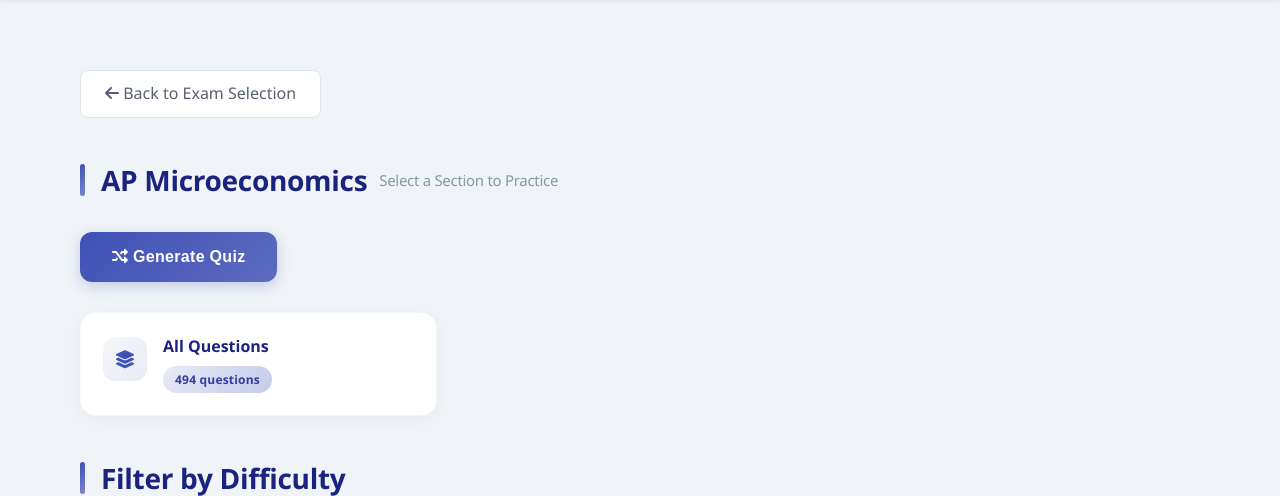
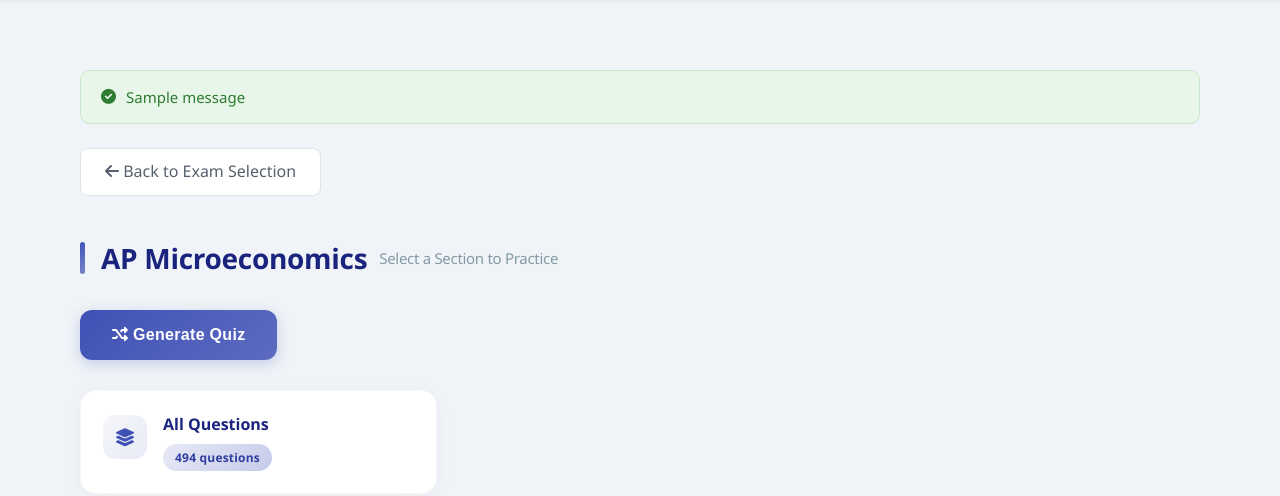
Before and after one commit to danielliusidi-ux/EconWebsite, a Flask app: a page that uses templates/select_section.html in a window 1280 px wide. Shown: the part 112-608 px from the top of the page. Run offline with Flask 3, Linux system fonts and the light colour scheme; one stand-in notice (Sample message) is shown.

Commit message:
Fix keyword search to return all matching questions and add error flash messages

```diff
--- a/app.py
+++ b/app.py
@@ -1,4 +1,4 @@
-from flask import Flask, render_template, request, session, redirect, url_for
+from flask import Flask, render_template, request, session, redirect, url_for, flash
 from flask_babel import Babel, gettext as _
 import os
 import uuid
@@ -378,16 +378,6 @@ def generate_quiz(exam_type):
         if not keywords:
             return questions
 
-        # 扩展关键词（包含同义词）
-        expanded_keywords = []
-        for kw in keywords:
-            expanded_keywords.append(kw)
-            if kw in SYNONYMS:
-                expanded_keywords.extend(SYNONYMS[kw])
-
-        # 去重
-        expanded_keywords = list(set(expanded_keywords))
-
         filtered = []
         for q in questions:
             text = ' '.join([
@@ -395,53 +385,87 @@ def generate_quiz(exam_type):
                 ' '.join(q.get('options', [])),
                 q.get('explanation', '')
             ]).lower()
-            # 只要包含任意一个关键词即可匹配
-            if any(kw in text for kw in expanded_keywords):
+
+            # 所有关键词都要匹配
+            all_match = True
+            for kw in keywords:
+                # 检查该关键词及其同义词是否都匹配
+                has_match = False
+
+                # 检查原关键词
+                if kw in text:
+                    has_match = True
+                # 检查同义词
+                elif kw in SYNONYMS:
+                    for syn in SYNONYMS[kw]:
+                        if syn in text:
+                            has_match = True
+                            break
+
+                if not has_match:
+                    all_match = False
+                    break
+
+            if all_match:
                 filtered.append(q)
+
         return filtered
 
     if sections_param:
         try:
             selected_sections = json.loads(sections_param)
-            # 按章节分组并应用关键词过滤
-            section_questions = {}
-            for s in selected_sections:
-                section_qs = [q for q in questions_all if q.get('section') == s]
-                section_questions[s] = filter_by_keywords(section_qs, keywords_param)
 
-            # 计算每个章节应该选多少题
-            num_sections = len(selected_sections)
-            questions_per_section = count // num_sections
-            remaining_questions = count % num_sections
+            # 如果有关键词搜索，先找出所有符合关键词的题目，然后随机选择
+            if keywords_param:
+                # 先从选中的章节中找出所有符合关键词的题目
+                all_matching_questions = []
+                for s in selected_sections:
+                    section_qs = [q for q in questions_all if q.get('section') == s]
+                    filtered_qs = filter_by_keywords(section_qs, keywords_param)
+                    all_matching_questions.extend(filtered_qs)
 
-            # 从每个章节均匀随机挑选题目
-            for i, s in enumerate(selected_sections):
-                q_list = section_questions[s]
-                # 第一个 remaining_questions 个章节多拿1题
-                num_to_take = questions_per_section + (1 if i < remaining_questions else 0)
-                # 确保不超过该章节的题目数量
-                num_to_take = min(num_to_take, len(q_list))
                 # 随机打乱并选择
-                random.shuffle(q_list)
-                selected_questions.extend(q_list[:num_to_take])
+                random.shuffle(all_matching_questions)
+                selected_questions = all_matching_questions[:count]
+            else:
+                # 没有关键词搜索时，按章节均匀分配题目
+                section_questions = {}
+                for s in selected_sections:
+                    section_qs = [q for q in questions_all if q.get('section') == s]
+                    section_questions[s] = section_qs
 
-            # 最后打乱所有选中的题目顺序
-            random.shuffle(selected_questions)
+                # 计算每个章节应该选多少题
+                num_sections = len(selected_sections)
+                questions_per_section = count // num_sections
+                remaining_questions = count % num_sections
 
-            # 如果题数不够，用第一个章节的题补足（也应用关键词过滤）
-            if len(selected_questions) < count and selected_sections:
-                first_section = selected_sections[0]
-                first_section_questions = [q for q in questions_all if q.get('section') == first_section]
-                first_section_questions = filter_by_keywords(first_section_questions, keywords_param)
-                random.shuffle(first_section_questions)
-                for q in first_section_questions:
-                    if len(selected_questions) >= count:
-                        break
-                    if q not in selected_questions:
-                        selected_questions.append(q)
+                # 从每个章节均匀随机挑选题目
+                for i, s in enumerate(selected_sections):
+                    q_list = section_questions[s]
+                    # 第一个 remaining_questions 个章节多拿1题
+                    num_to_take = questions_per_section + (1 if i < remaining_questions else 0)
+                    # 确保不超过该章节的题目数量
+                    num_to_take = min(num_to_take, len(q_list))
+                    # 随机打乱并选择
+                    random.shuffle(q_list)
+                    selected_questions.extend(q_list[:num_to_take])
 
-            # 确保题数不超过要求
-            selected_questions = selected_questions[:count]
+                # 最后打乱所有选中的题目顺序
+                random.shuffle(selected_questions)
+
+                # 如果题数不够，用第一个章节的题补足
+                if len(selected_questions) < count and selected_sections:
+                    first_section = selected_sections[0]
+                    first_section_questions = [q for q in questions_all if q.get('section') == first_section]
+                    random.shuffle(first_section_questions)
+                    for q in first_section_questions:
+                        if len(selected_questions) >= count:
+                            break
+                        if q not in selected_questions:
+                            selected_questions.append(q)
+
+                # 确保题数不超过要求
+                selected_questions = selected_questions[:count]
 
         except (json.JSONDecodeError, Exception):
             # 如果解析失败，回退到单个章节或所有题目的模式
@@ -461,6 +485,21 @@ def generate_quiz(exam_type):
         questions = filter_by_keywords(questions, keywords_param)
         random.shuffle(questions)
         selected_questions = questions[:count]
+
+    # 检查是否有题目被选中
+    if not selected_questions:
+        if keywords_param:
+            flash(f"No questions found matching keywords: '{keywords_param}'. Please try different keywords.", "error")
+        else:
+            flash("No questions found. Please try again.", "error")
+
+        # 重定向回选择页面
+        if exam_type == 'ap_micro':
+            return redirect(url_for('select_section_ap_micro'))
+        elif exam_type == 'ap_macro':
+            return redirect(url_for('select_section_ap_macro'))
+        else:
+            return redirect(url_for('select_exam'))
 
     # 生成共享quiz
     quiz_id = str(uuid.uuid4())
--- a/templates/select_section.html
+++ b/templates/select_section.html
@@ -4,6 +4,17 @@
 
 {% block content %}
 <div class="container">
+    {% with messages = get_flashed_messages(with_categories=true) %}
+        {% if messages %}
+            <div class="flash-messages">
+                {% for category, message in messages %}
+                    <div class="flash-message flash-{{ category }}">
+                        {{ message }}
+                    </div>
+                {% endfor %}
+            </div>
+        {% endif %}
+    {% endwith %}
     <div class="back-button" style="margin-bottom: 20px;">
         <a href="{{ url_for('select_exam') }}" class="btn btn-secondary">
             <i class="fas fa-arrow-left"></i> {{ _('Back to Exam Selection') }}
@@ -86,6 +97,9 @@
                     </div>
                     {% endfor %}
                 </div>
+                <label for="quiz-keywords">{{ _('Key Words (optional):') }}</label>
+                <input type="text" id="quiz-keywords" placeholder="Enter keywords to search...">
+                <p class="quiz-hint" style="font-size: 12px;">Separate multiple keywords with spaces</p>
                 <label for="quiz-count">{{ _('Number of questions:') }}</label>
                 <input type="number" id="quiz-count" min="1" max="500" value="10">
                 <p class="quiz-hint">{{ _('Max questions:') }} <span id="max-count">0</span></p>
@@ -95,6 +109,56 @@
     </div>
 
     <style>
+        .flash-messages {
+            margin-bottom: 24px;
+        }
+
+        .flash-message {
+            padding: 14px 20px;
+            border-radius: 10px;
+            margin-bottom: 12px;
+            font-size: 15px;
+            font-weight: 500;
+            display: flex;
+            align-items: center;
+            gap: 10px;
+        }
+
+        .flash-message::before {
+            font-family: 'Font Awesome 6 Free';
+            font-weight: 900;
+        }
+
+        .flash-error {
+            background: #ffebee;
+            color: #c62828;
+            border: 1px solid #ffcdd2;
+        }
+
+        .flash-error::before {
+            content: '\f071';
+        }
+
+        .flash-success {
+            background: #e8f5e9;
+            color: #2e7d32;
+            border: 1px solid #c8e6c9;
+        }
+
+        .flash-success::before {
+            content: '\f058';
+        }
+
+        .flash-info {
+            background: #e3f2fd;
+            color: #1565c0;
+            border: 1px solid #bbdefb;
+        }
+
+        .flash-info::before {
+            content: '\f05a';
+        }
+
         .section-title {
             font-size: 28px;
             font-weight: 700;
@@ -391,9 +455,20 @@
             box-sizing: border-box;
         }
 
-        .quiz-form input[type="number"]:focus {
+        .quiz-form input[type="number"]:focus,
+        .quiz-form input[type="text"]:focus {
             outline: none;
             border-color: #3f51b5;
+        }
+
+        .quiz-form input[type="text"] {
+            width: 100%;
+            padding: 10px;
+            border: 2px solid #e0e0e0;
+            border-radius: 8px;
+            font-size: 16px;
+            margin-bottom: 10px;
+            box-sizing: border-box;
         }
 
         .quiz-hint {
@@ -476,9 +551,14 @@
             }
 
             const sections = Array.from(checkboxes).map(cb => cb.value);
+            const keywords = document.getElementById('quiz-keywords').value.trim();
 
             closeQuizModal();
-            window.location.href = '/generate-quiz/' + currentExamType + '?sections=' + encodeURIComponent(JSON.stringify(sections)) + '&count=' + count;
+            let url = '/generate-quiz/' + currentExamType + '?sections=' + encodeURIComponent(JSON.stringify(sections)) + '&count=' + count;
+            if (keywords) {
+                url += '&keywords=' + encodeURIComponent(keywords);
+            }
+            window.location.href = url;
         }
 
         window.onclick = function(event) {
```
Also changed, not shown: templates/select_section_generic.html (+61 -0 lines).
